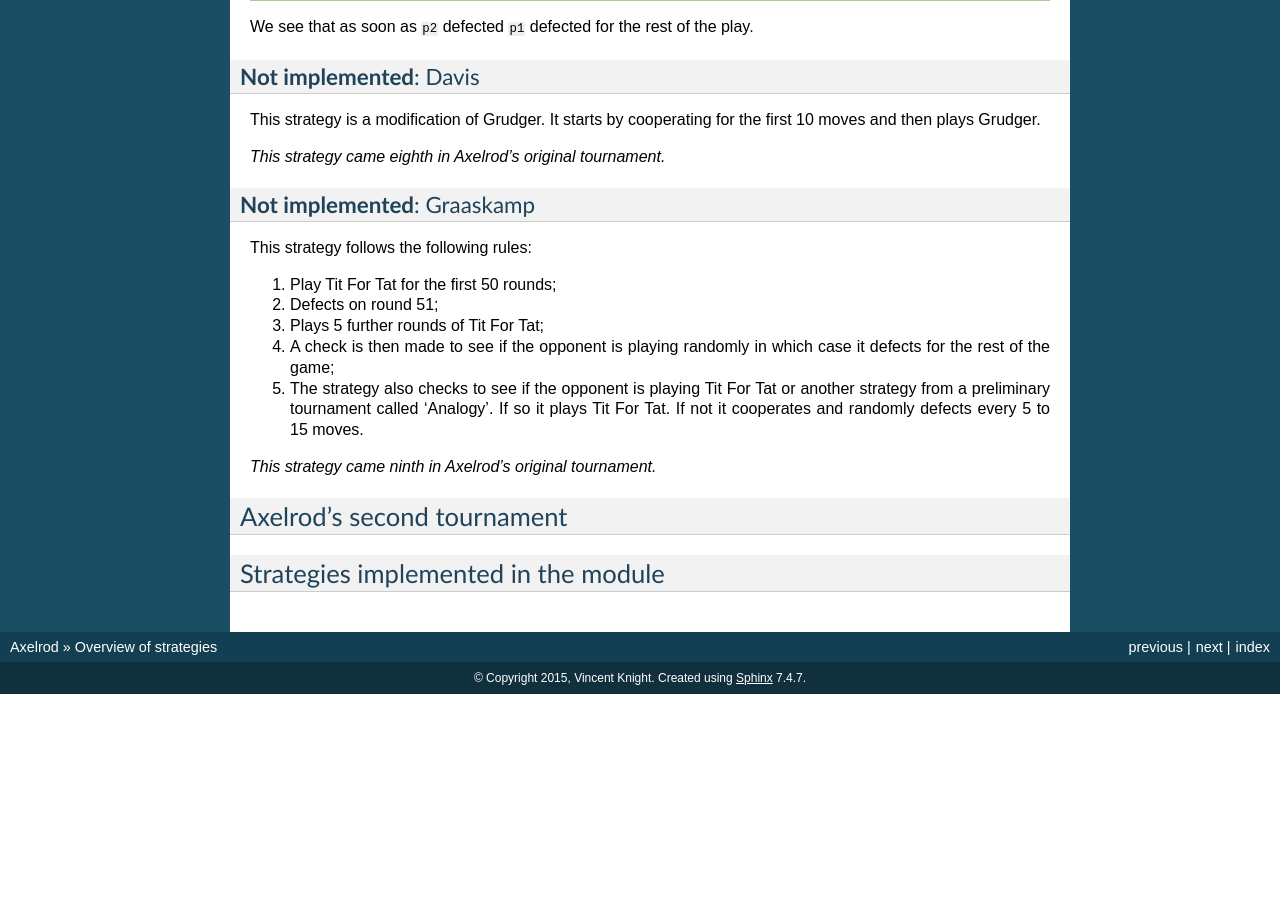
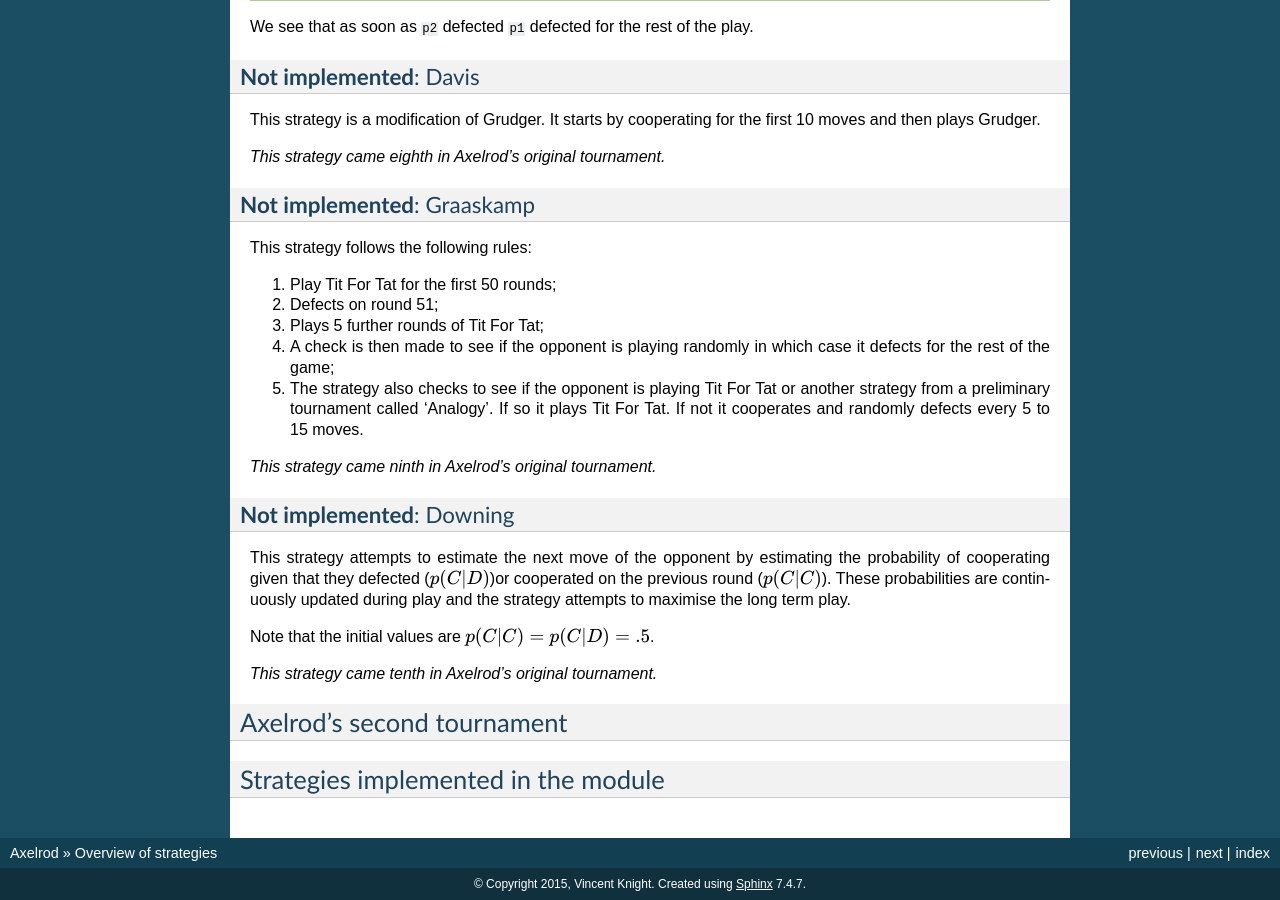
Before and after one commit to Axelrod-Python/Axelrod, a Sphinx documentation site: the page built from docs/strategies.rst, in a window 1280 px wide and 900 px high, scrolled down 2701 px. Built offline with Sphinx 7.4.7, drawn with Linux system fonts in a browser that asks for light colours; before the commit the page ends 3395 px from its top, so only the background shows below that; some of the changed text lies outside the part shown.

Commit message:
Adding Downing
A clever strategy that attempts to maximise long term playoff by
updating the assumption of what the opponent will be doing.

```diff
--- a/docs/strategies.rst
+++ b/docs/strategies.rst
@@ -187,6 +187,19 @@ This strategy follows the following rules:
 
 *This strategy came ninth in Axelrod's original tournament.*
 
+**Not implemented**: Downing
+^^^^^^^^^^^^^^^^^^^^^^^^^^^^
+
+This strategy attempts to estimate the next move of the opponent by estimating
+the probability of cooperating given that they defected (:math:`p(C|D)`)or cooperated on the
+previous round (:math:`p(C|C)`). These probabilities are continuously updated
+during play and the strategy attempts to maximise the long term play.
+
+Note that the initial values are :math:`p(C|C)=p(C|D)=.5`.
+
+
+*This strategy came tenth in Axelrod's original tournament.*
+
 Axelrod's second tournament
 ---------------------------
 
```
